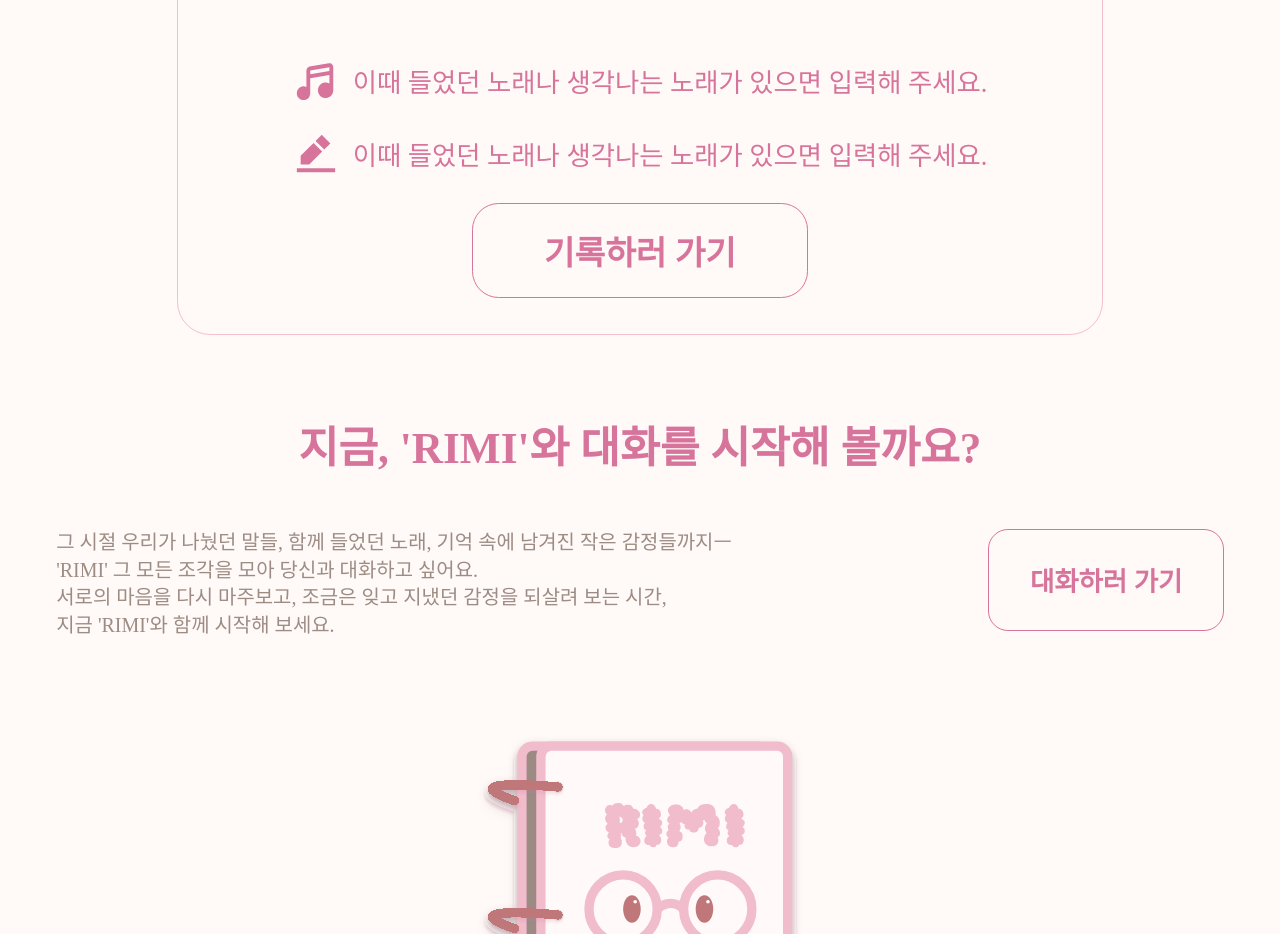
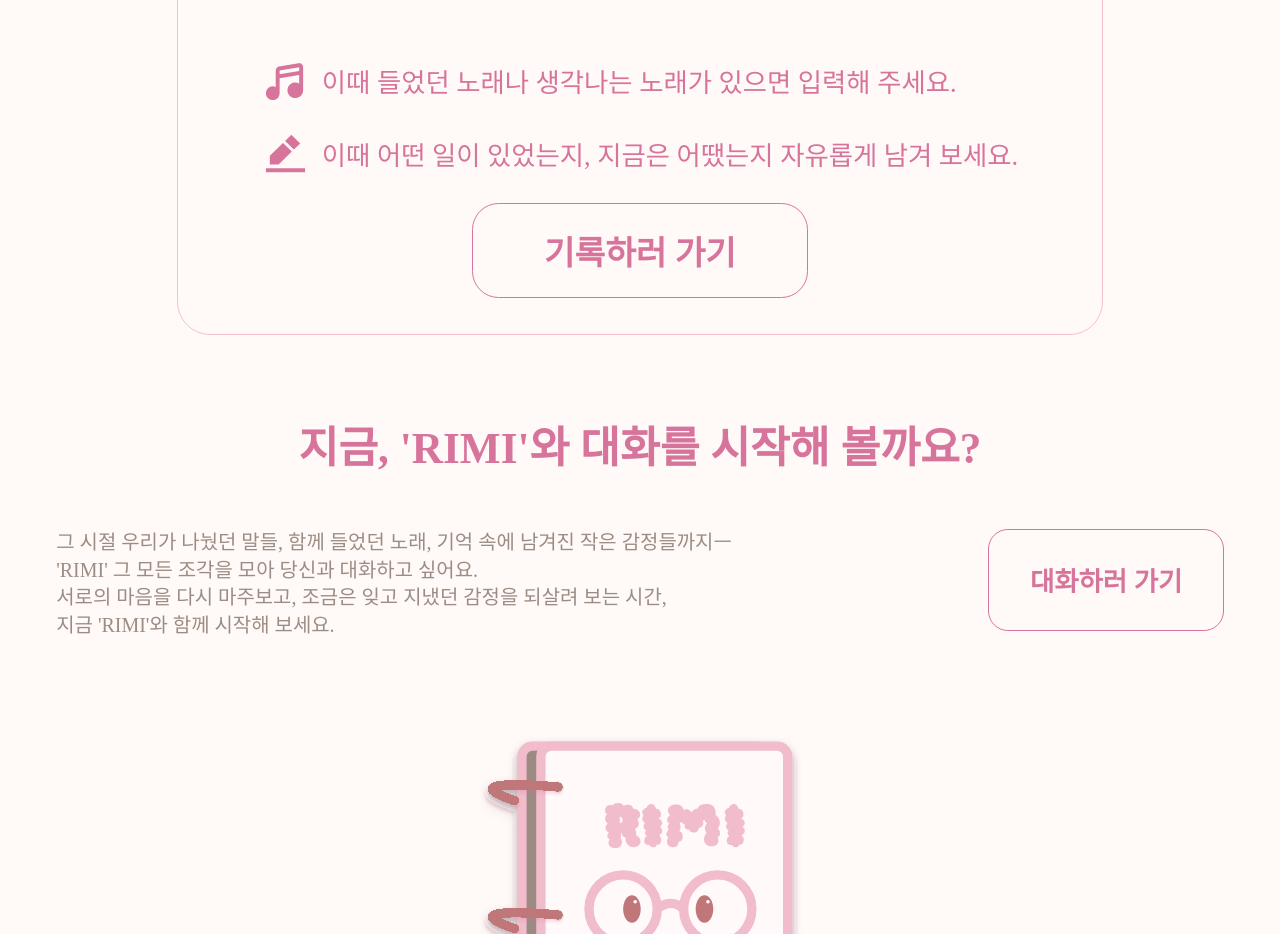
Before and after one commit to 2025-REMIND/REMIND-Frontend, a React (Create React App) app in the folder remind/: page /home in a window 1280 px wide. Shown: the part 2280-3214 px from the top of the page. Built offline with nearby package versions, Linux system fonts and the light colour scheme; a web font is replaced by a local one.

Commit message:
♻️ 홈 화면 기억 기록하기 문구 수정

```diff
--- a/remind/src/components/home/memoryrecord/MemoryRecord.jsx
+++ b/remind/src/components/home/memoryrecord/MemoryRecord.jsx
@@ -30,7 +30,7 @@ export default function MemoryRecord() {
                         </S.SongBox>
                         <S.EditBox>
                             <S.Icon src = { EDIT } />
-                            <S.Detail>이때 들었던 노래나 생각나는 노래가 있으면 입력해 주세요.</S.Detail>
+                            <S.Detail>이때 어떤 일이 있었는지, 지금은 어땠는지 자유롭게 남겨 보세요.</S.Detail>
                         </S.EditBox>
                     </S.InputBox>
                 </S.Content>
```
